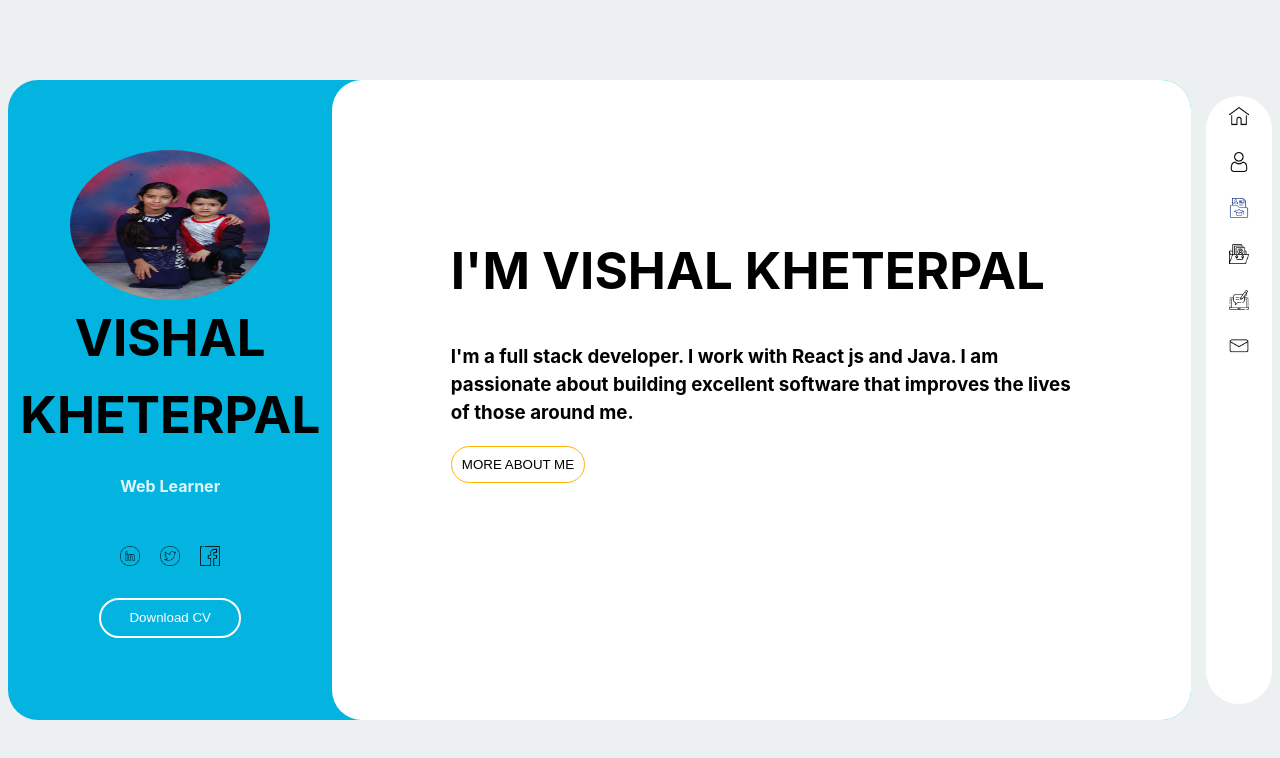
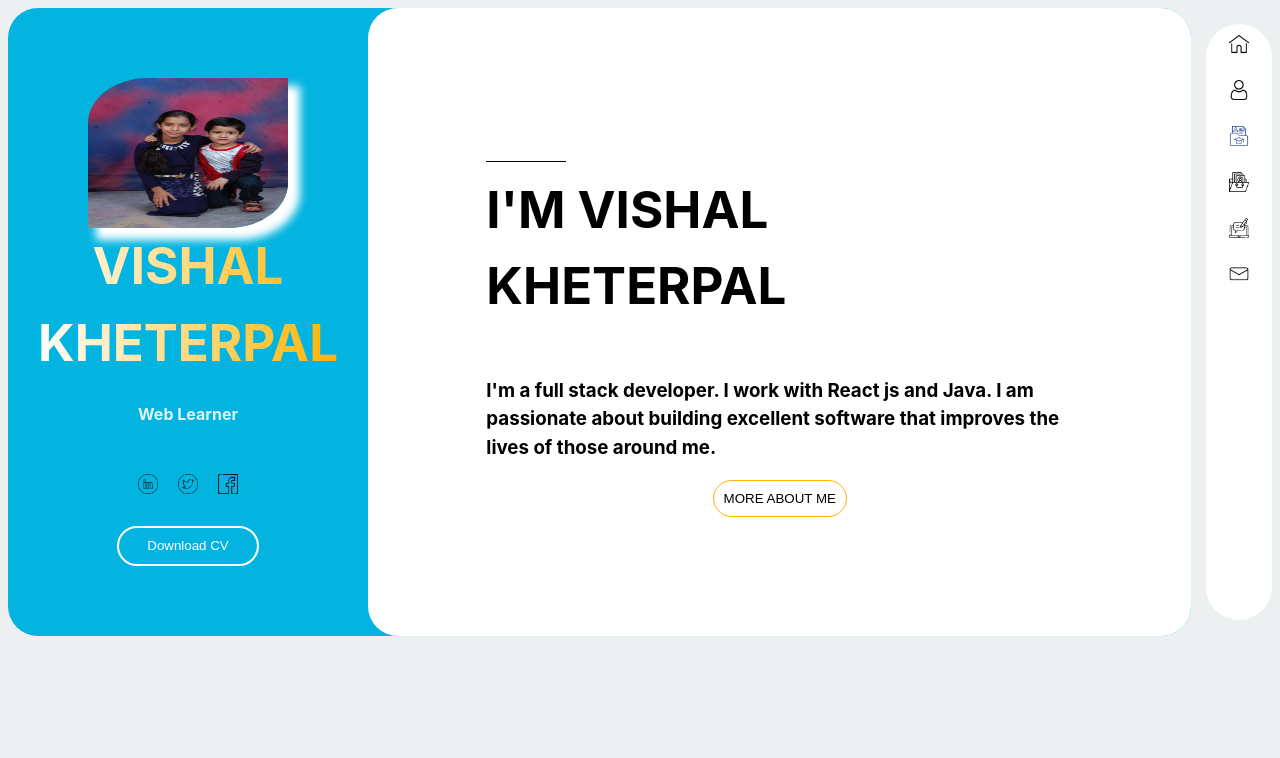
Before and after one commit to vishalkheterpal786/Portfolio, a React (Vite) app: page / in a window 1280 px wide. Shown: the top 758 px of the page. Built offline with nearby package versions, Linux system fonts and the light colour scheme.

Commit message:
gradient-added

```diff
--- a/src/App.css
+++ b/src/App.css
@@ -4,13 +4,11 @@
 }
 .rootLayout{
   display: flex;
-  margin: 10vh auto;
 }
 .baselayout{
   background-color: var(--bgcolor);
   width: 100%;
-  height: 100%;
-  min-height: 80vh;
+
   border-radius: 30px;
   display: flex;
 }
@@ -34,7 +32,8 @@
   padding: 10%;
   justify-content: center;
   align-items: center;
-
+  display: flex;
+  flex-direction: column;
   width: 100%;
   background-color: white;
   border-radius: 30px;
@@ -46,9 +45,16 @@
 .text{
   color: black;
 }
-h1{
+.titletext{
   text-transform: uppercase;
   color: black;
   font-size: 51px;
   font-weight: 700;
 }
+.titletext::before {
+  content: "";
+  display: block;
+  border-top: 1px solid black;
+  margin-bottom: 10px;
+  width: 80px;
+}
--- a/src/App.tsx
+++ b/src/App.tsx
@@ -9,7 +9,7 @@ function App() {
       <div className='baselayout'>
         <ProfileCard name='Vishal kheterpal' job='Web Learner'></ProfileCard>
         <div className='info'>
-          <h1>I'm vishal kheterpal</h1>
+          <h1 className="titletext">I'm vishal kheterpal</h1>
           <h3 className='text'>
             I'm a full stack developer. I work with React js and Java. I am
             passionate about building excellent software that improves the lives
--- a/src/components/Menu/index.tsx
+++ b/src/components/Menu/index.tsx
@@ -15,6 +15,7 @@ function Menu() {
             src={homeLogo}
             alt='linkedin image'
           ></img>
+
         </a>
       </li>
       <li>
--- a/src/components/ProfileCard/profileCard.css
+++ b/src/components/ProfileCard/profileCard.css
@@ -9,19 +9,24 @@
     max-width: 330px;
     align-items: center;
     padding:  70px 30px 45px;
-    overflow:  auto;
 
 }
 .profilePic{
     width: 200px;
     height: 150px;
     object-fit: fill;
-    border-radius: 50%;
-
+    border-radius: 30% 0 30% 0;
+    box-shadow: 10px 10px 8px 2px white;
 }
 .name{
+    font-size: 51px;
+    font-weight: 700;
+    text-transform: uppercase;
     text-align: center;
     margin: 0;
+    background-clip: text;
+    -webkit-text-fill-color: transparent;
+    background-image: linear-gradient(90deg,  white,#ffb400);
 }
 .socialMediaLogo{
     padding: 10px;
```
Also changed, not shown: src/components/Menu/menu.css (line endings or trailing spaces).
